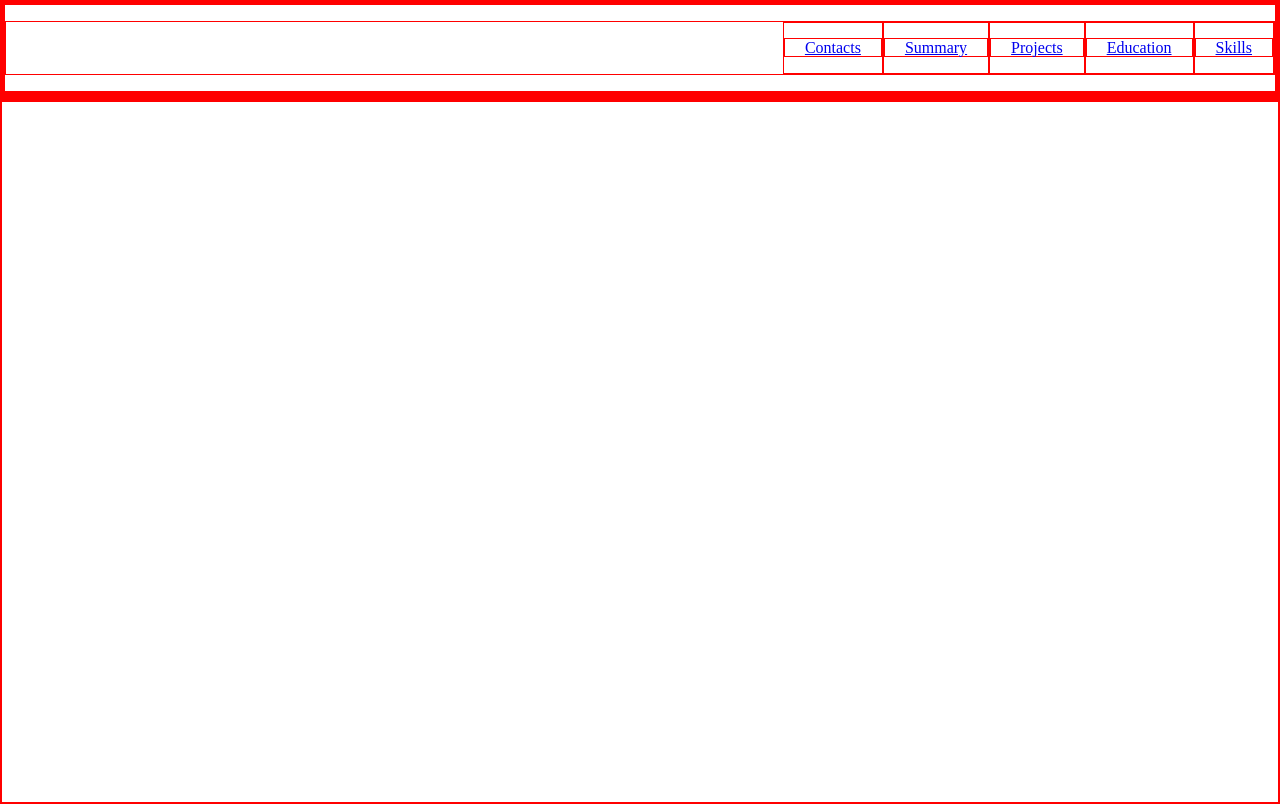
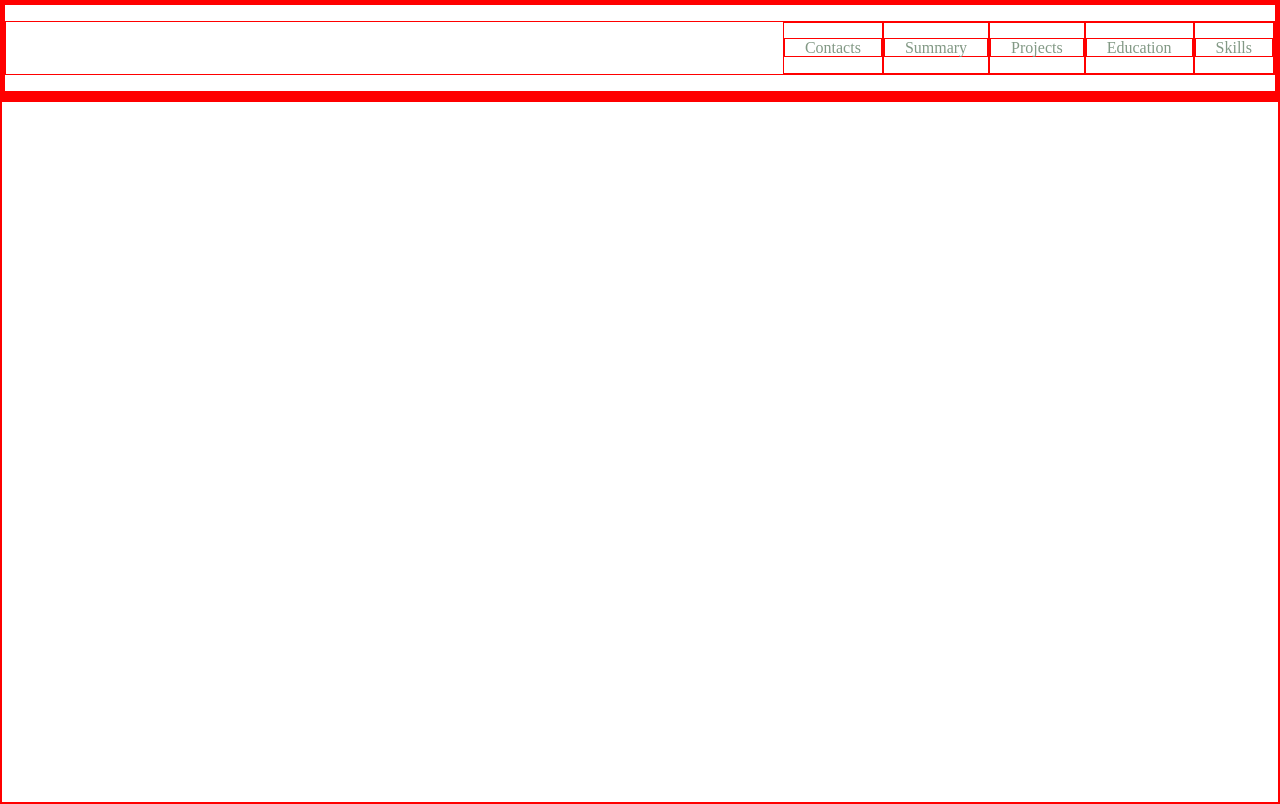
Before and after one commit to anshpak/rsschool-cv, a plain HTML site: page index.html in a window 1280 px wide. Drawn offline with Linux system fonts and the light colour scheme.

Commit message:
feat: add animations for links

```diff
--- a/index.html
+++ b/index.html
@@ -11,7 +11,7 @@
     <header class="header">
         <div class="container">
             <nav class="nav">
-                <ul class="nav-list">
+                <ul class="nav-list section-item">
                     <li class="nav-item">
                         <a href="#contacts" class="nav-link">Contacts</a>
                     </li>
--- a/style.css
+++ b/style.css
@@ -35,4 +35,15 @@ body {
 .nav-link {
     padding: 0 20px;
     line-height: 50px;
+    transition: 0.3s;
 }
+
+.section-item a {
+    color: #829985;
+    text-decoration: none;
+    transition: color 0.5s;
+}
+
+.section-item a:hover {
+    color: #4d2323;
+}
```
